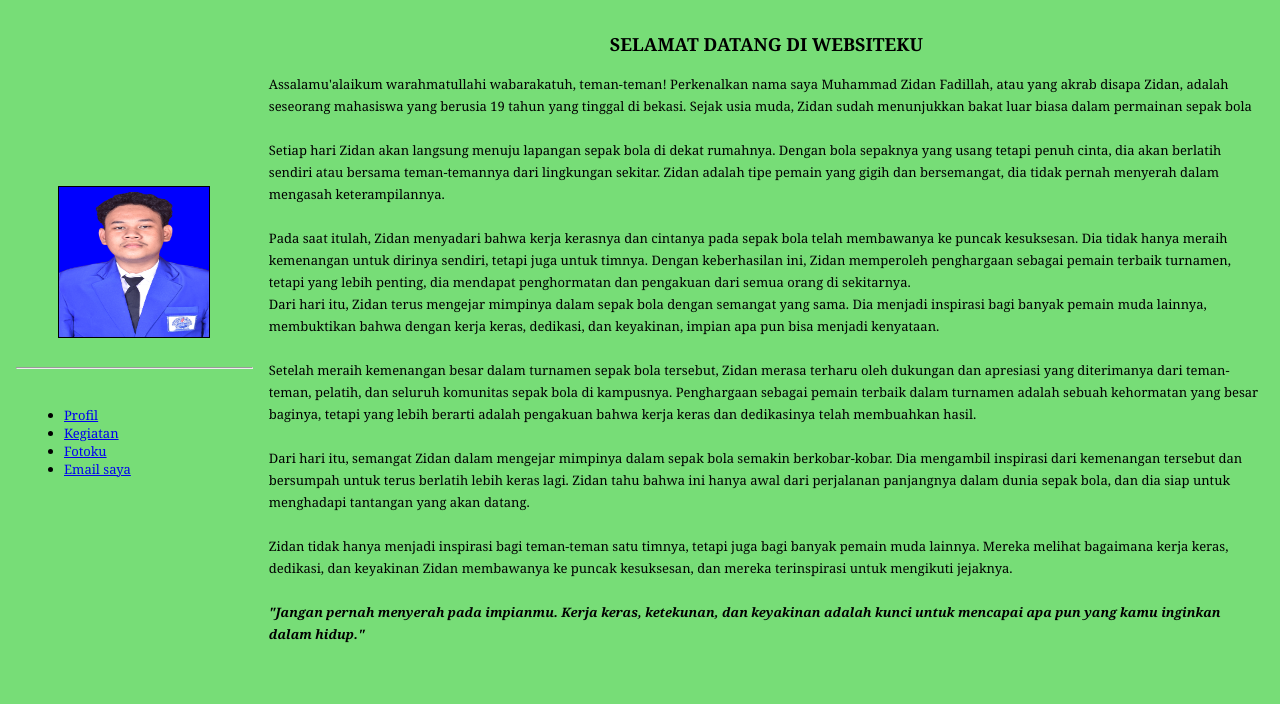
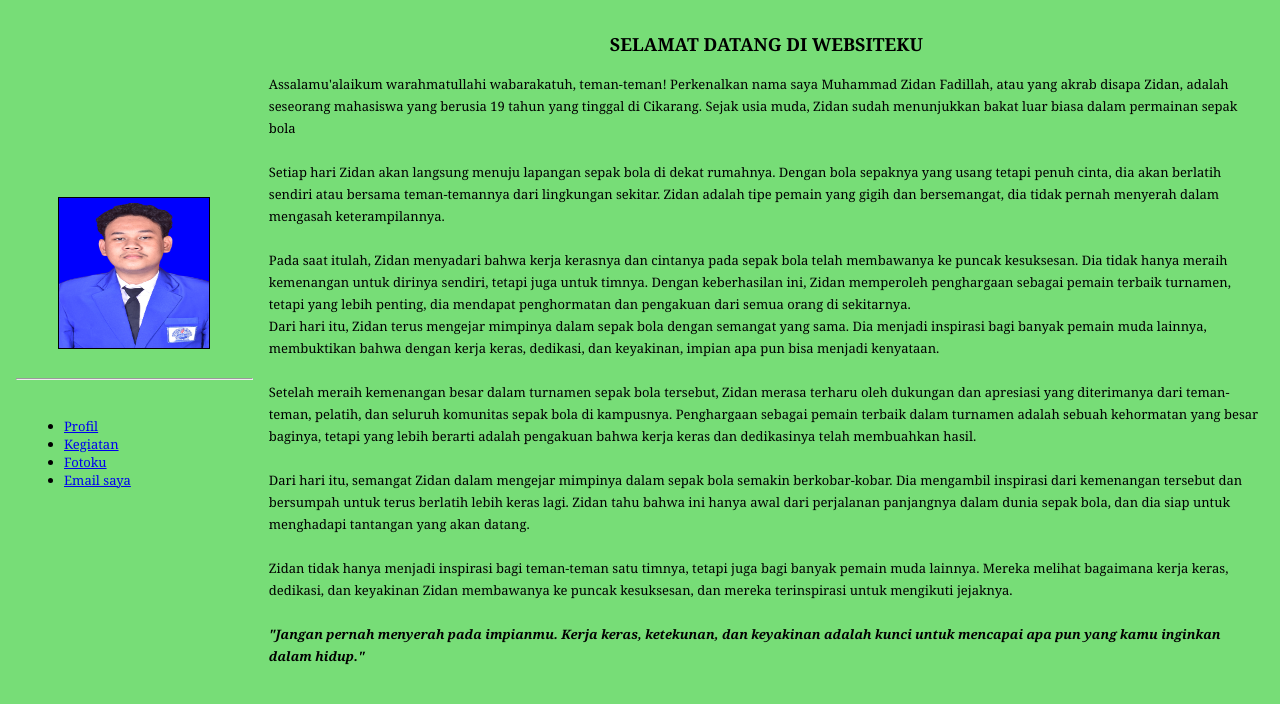
Before and after one commit to muhammadzidanfadilah/Pemograman_Web_2_Tugas-Project-Web-Pribadi, a plain HTML site: page project_html/index.html in a window 1280 px wide. Drawn offline with Linux system fonts and the light colour scheme.

Commit message:
Update index.html

```diff
--- a/project_html/index.html
+++ b/project_html/index.html
@@ -42,7 +42,7 @@
                         <font size="4"><b>SELAMAT DATANG DI WEBSITEKU</b></font>
                     </p>
                     <p>
-                        <font size="2">Assalamu'alaikum warahmatullahi wabarakatuh, teman-teman! Perkenalkan nama saya Muhammad Zidan Fadillah, atau yang akrab disapa Zidan, adalah seseorang mahasiswa yang berusia 19 tahun yang tinggal di bekasi. Sejak usia muda, Zidan sudah menunjukkan bakat luar biasa dalam permainan sepak bola<br>
+                        <font size="2">Assalamu'alaikum warahmatullahi wabarakatuh, teman-teman! Perkenalkan nama saya Muhammad Zidan Fadillah, atau yang akrab disapa Zidan, adalah seseorang mahasiswa yang berusia 19 tahun yang tinggal di Cikarang. Sejak usia muda, Zidan sudah menunjukkan bakat luar biasa dalam permainan sepak bola<br>
                         <br>
                         Setiap hari Zidan akan langsung menuju lapangan sepak bola di dekat rumahnya. Dengan bola sepaknya yang usang tetapi penuh cinta, dia akan berlatih sendiri atau bersama teman-temannya dari lingkungan sekitar. Zidan adalah tipe pemain yang gigih dan bersemangat, dia tidak pernah menyerah dalam mengasah keterampilannya.<br>
 
```
